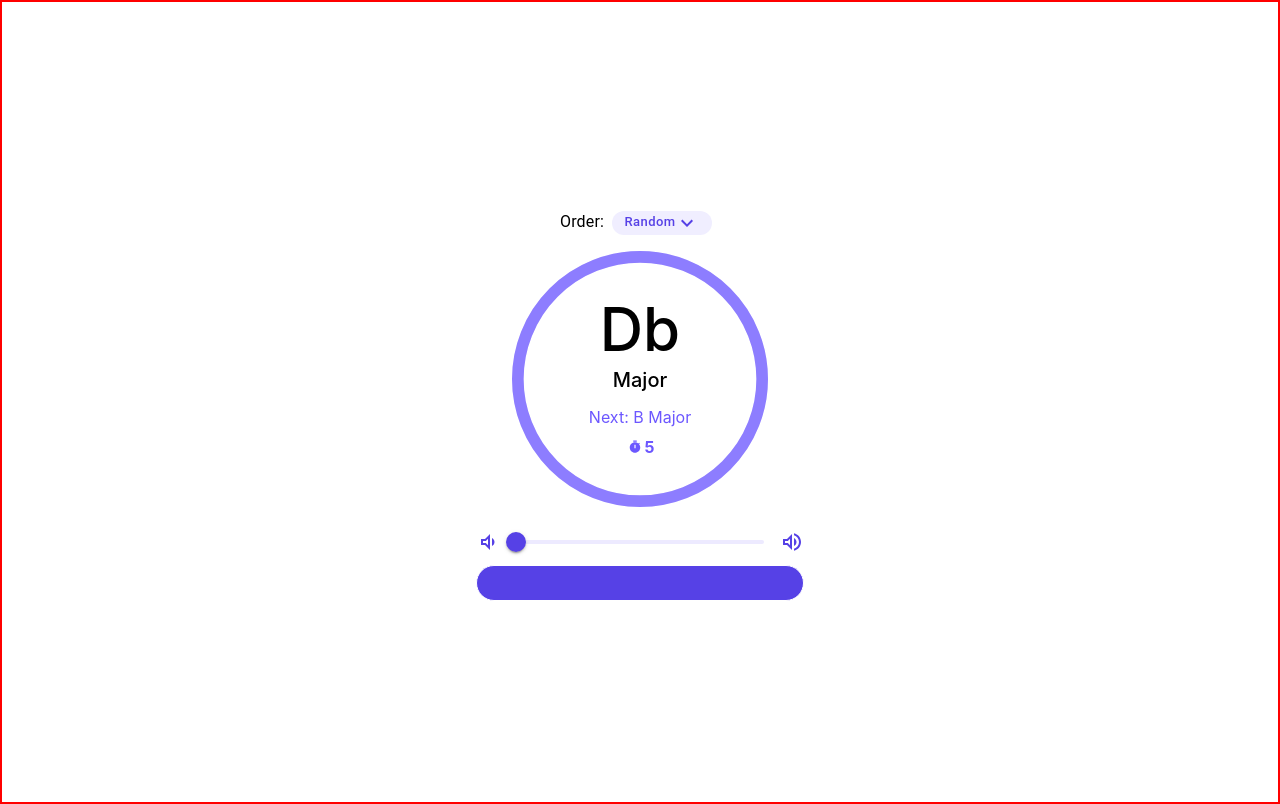
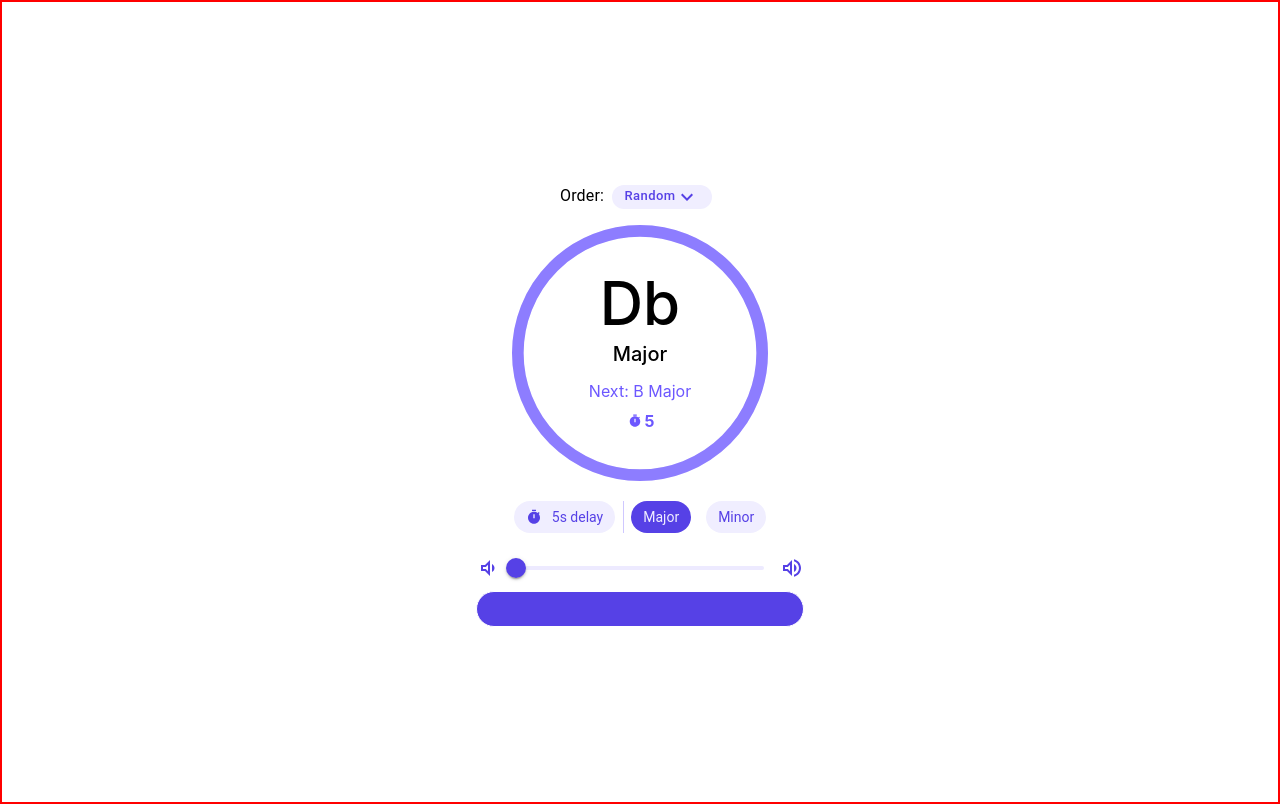
Before and after one commit to luketurnerdev/randomkeygenerator, a React (Create React App) app: page / in a window 1280 px wide. Built offline with nearby package versions, Linux system fonts and the light colour scheme; no server answers.

Commit message:
re-implement delay change in settingsbar

```diff
--- a/src/Components/Randomizer/SettingsBar/index.js
+++ b/src/Components/Randomizer/SettingsBar/index.js
@@ -1,113 +1,113 @@
-// import {Chip, Modal, Box, Button} from "@mui/material"
-// import TimerIcon from '@mui/icons-material/Timer';
-// import SettingsLine from "../../SettingsLine";
-// import PlusButton from "../../PlusButton";
-// import MinusButton from "../../MinusButton";
-// import styles from "./styles";
-// import {useState, useContext} from 'react';
-// import ClockContext from "../../../Contexts/ClockContext";
+import {Chip, Modal, Box, Button} from "@mui/material"
+import TimerIcon from '@mui/icons-material/Timer';
+import SettingsLine from "../../SettingsLine";
+import PlusButton from "../../PlusButton";
+import MinusButton from "../../MinusButton";
+import styles from "./styles";
+import {useState, useContext} from 'react';
+import ClockContext from "../../../Contexts/ClockContext";
 
 
-// const SettingsBar = props => {
-//     // const [clock, setClock] = useContext(ClockContext);
-//     const [modalOpen, setModalOpen] = useState(false);
-//     const {modifiers, setModifiers, delayInSeconds, setDelayInSeconds} = props;
+const SettingsBar = props => {
+    // const [clock, setClock] = useContext(ClockContext);
+    const [modalOpen, setModalOpen] = useState(false);
+    const {modifiers, setModifiers, delayInSeconds, setDelayInSeconds} = props;
 
 
-//     const addOrRemoveMod = modString => {
-//       let prev = modifiers;
+    const addOrRemoveMod = modString => {
+      let prev = modifiers;
 
-//       // Either add or remove it from list
-//       prev.includes(modString) ? modifiers.length >1 && setModifiers(prev.filter((e) => {return e != modString})) : setModifiers([...prev, modString])
-//   }
+      // Either add or remove it from list
+      prev.includes(modString) ? modifiers.length >1 && setModifiers(prev.filter((e) => {return e != modString})) : setModifiers([...prev, modString])
+  }
 
-//   const setColor = modString => {
-//     // is the arg in the modifier list?
-//     return modifiers.includes(modString) ? styles.chipSelected : styles.chipDeselected;
+  const setColor = modString => {
+    // is the arg in the modifier list?
+    return modifiers.includes(modString) ? styles.chipSelected : styles.chipDeselected;
 
-//   }
+  }
 
-//     const toggleDelayModal = () => {
-//       setModalOpen(true);
-//     }
+    const toggleDelayModal = () => {
+      setModalOpen(true);
+    }
 
 
-//     const delayInner = () => {
-//         return (
-//           <div style ={styles.delayInner}>
-//             <TimerIcon style={styles.timer} />
-//             {clock.delayInSeconds}s delay
-//           </div>
-//         )
-//       }
+    const delayInner = () => {
+        return (
+          <div style ={styles.delayInner}>
+            <TimerIcon style={styles.timer} />
+            {delayInSeconds}s delay
+          </div>
+        )
+      }
 
-//     const DelayModal = () => {
-//       const [delayNumber, setDelayNumber] = useState(clock.delayInSeconds);
+    const DelayModal = () => {
+      const [delayNumber, setDelayNumber] = useState(delayInSeconds);
 
-//       const handleClick = newNumber => {
-//         if (newNumber >= 1 &&  newNumber <= 999) {
-//           setDelayNumber(newNumber)
-//         }
-//       }
+      const handleClick = newNumber => {
+        if (newNumber >= 1 &&  newNumber <= 999) {
+          setDelayNumber(newNumber)
+        }
+      }
 
-//       const handleSetDelay = () => {
-//         setClock({...clock, delayInSeconds: delayNumber})
+      const handleSetDelay = () => {
+        setDelayInSeconds(delayNumber)
 
-//         setModalOpen(false);
-//       }
-//       return (
-//         <Modal open={modalOpen}>
+        setModalOpen(false);
+      }
+      return (
+        <Modal open={modalOpen}>
 
-//           <Box style={styles.modalContainer}>
-//             <Box style={styles.delayText} >
-//               Delay (in seconds)
-//             </Box>
-//             <Box style={styles.controls}>
-//               <Button onClick={() => handleClick(delayNumber-1) } >
-//                 <Box style={styles.button}>
-//                     <MinusButton />
-//                   </Box>
-//               </Button>
+          <Box style={styles.modalContainer}>
+            <Box style={styles.delayText} >
+              Delay (in seconds)
+            </Box>
+            <Box style={styles.controls}>
+              <Button onClick={() => handleClick(delayNumber-1) } >
+                <Box style={styles.button}>
+                    <MinusButton />
+                  </Box>
+              </Button>
 
-//               <Box style={styles.delayCircle}>
-//                 {delayNumber}
-//               </Box>
+              <Box style={styles.delayCircle}>
+                {delayNumber}
+              </Box>
 
-//               <Button onClick={() => handleClick(delayNumber+1) } >
-//                 <Box style={styles.button}>
-//                     <PlusButton />
-//                   </Box>
-//               </Button>
-//             </Box>
+              <Button onClick={() => handleClick(delayNumber+1) } >
+                <Box style={styles.button}>
+                    <PlusButton />
+                  </Box>
+              </Button>
+            </Box>
 
-//             <Box style={styles.buttons} >
-//               <Button style={styles.cancel} onClick={() => setModalOpen(false)}> Cancel</Button>
-//               <Button style={styles.setDelay} onClick={handleSetDelay}>Set Delay</Button>
-//             </Box>
+            <Box style={styles.buttons} >
+              <Button style={styles.cancel} onClick={() => setModalOpen(false)}> Cancel</Button>
+              <Button style={styles.setDelay} onClick={handleSetDelay}>Set Delay</Button>
+            </Box>
 
 
-//           </Box>
-//         </Modal>
-//       )
-//     }
-//     return (
-//         <div style= {styles.settingsBar}>
-//             <Chip onClick={toggleDelayModal} style={styles.chipDeselected} label={delayInner()} />
-//             <SettingsLine />
-//             <Chip
-//               onClick={() => addOrRemoveMod("Major")}
-//               style={setColor("Major")}
-//               label={"Major"}
-//             />
-//             <Chip
-//               onClick={() => addOrRemoveMod("Minor")}
-//               style={setColor("Minor")}
-//               label={"Minor"}
-//             />
+          </Box>
+        </Modal>
+      )
+    }
+    return (
+        <div style= {styles.settingsBar}>
+            <Chip onClick={toggleDelayModal} style={styles.chipDeselected} label={delayInner()} />
+            <SettingsLine />
+            <Chip
+              onClick={() => addOrRemoveMod("Major")}
+              style={setColor("Major")}
+              label={"Major"}
+            />
+            <Chip
+              onClick={() => addOrRemoveMod("Minor")}
+              style={setColor("Minor")}
+              label={"Minor"}
+            />
 
-//             <DelayModal />
-//         </div>
-//     )
-// }
+            <DelayModal />
+        </div>
+    )
+}
 
-// export default SettingsBar;
+export default SettingsBar;
--- a/src/Components/Randomizer/index.js
+++ b/src/Components/Randomizer/index.js
@@ -3,7 +3,7 @@ import ClockContext from "../../Contexts/ClockContext"
 import styles from "./styles";
 import KeyDisplay from "./KeyDisplay";
 import VolumeSection from "./VolumeSection";
-// import SettingsBar from "./SettingsBar";
+import SettingsBar from "./SettingsBar";
 import PlayButton from "../PlayButton";
 import ChangeOrderDisplay from "./ChangeOrderDisplay";
 import ReactGA from 'react-ga';
@@ -41,12 +41,12 @@ const Randomizer = props => {
         delayInSeconds={delayInSeconds}
         setDelayInSeconds={setDelayInSeconds}
       />
-      {/* <SettingsBar
+      <SettingsBar
         delayInSeconds={delayInSeconds}
         setDelayInSeconds={setDelayInSeconds}
         modifiers={modifiers}
         setModifiers={setModifiers}
-      /> */}
+      />
 
       <VolumeSection />
 
```
